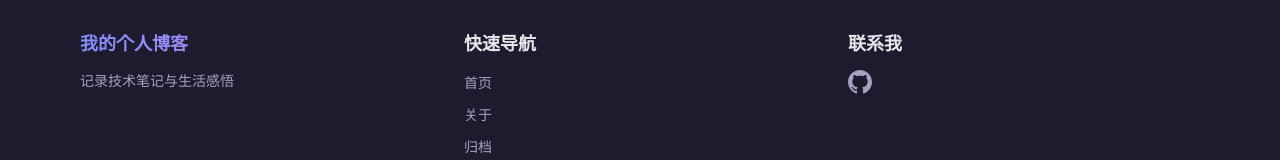
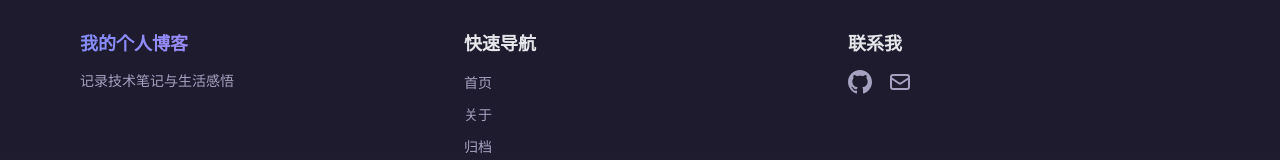
Before and after one commit to taikulai/blog, a Next.js app: page / in a window 1280 px wide. Shown: the part 1102-1262 px from the top of the page. Built offline with nearby package versions, Linux system fonts and the light colour scheme.

Commit message:
fix: 根据环境变量动态设置basePath和assetPrefix
在生产环境中使用'/blog'路径，开发环境使用根路径

```diff
--- a/components/Footer.tsx
+++ b/components/Footer.tsx
@@ -31,8 +31,13 @@ export default function Footer() {
           <div>
             <h3 className="text-lg font-semibold text-gray-200 mb-3">联系我</h3>
             <div className="flex gap-4">
-              <a href="https://github.com" target="_blank" rel="noopener noreferrer" className="text-dark-300 hover:text-neon-cyan transition-colors">
+              <a href="https://github.com/taikulai" target="_blank" rel="noopener noreferrer" className="text-dark-300 hover:text-neon-cyan transition-colors" title="GitHub">
                 <svg className="w-6 h-6" fill="currentColor" viewBox="0 0 24 24"><path d="M12 0c-6.626 0-12 5.373-12 12 0 5.302 3.438 9.8 8.207 11.387.599.111.793-.261.793-.577v-2.234c-3.338.726-4.033-1.416-4.033-1.416-.546-1.387-1.333-1.756-1.333-1.756-1.089-.745.083-.729.083-.729 1.205.084 1.839 1.237 1.839 1.237 1.07 1.834 2.807 1.304 3.492.997.107-.775.418-1.305.762-1.604-2.665-.305-5.467-1.334-5.467-5.931 0-1.311.469-2.381 1.236-3.221-.124-.303-.535-1.524.117-3.176 0 0 1.008-.322 3.301 1.23.957-.266 1.983-.399 3.003-.404 1.02.005 2.047.138 3.006.404 2.291-1.552 3.297-1.23 3.297-1.23.653 1.653.242 2.874.118 3.176.77.84 1.235 1.911 1.235 3.221 0 4.609-2.807 5.624-5.479 5.921.43.372.823 1.102.823 2.222v3.293c0 .319.192.694.801.576 4.765-1.589 8.199-6.086 8.199-11.386 0-6.627-5.373-12-12-12z"/></svg>
+              </a>
+              <a href="mailto:1476998537@qq.com" className="text-dark-300 hover:text-neon-cyan transition-colors" title="Email">
+                <svg className="w-6 h-6" fill="none" stroke="currentColor" viewBox="0 0 24 24">
+                  <path strokeLinecap="round" strokeLinejoin="round" strokeWidth={2} d="M3 8l7.89 5.26a2 2 0 002.22 0L21 8M5 19h14a2 2 0 002-2V7a2 2 0 00-2-2H5a2 2 0 00-2 2v10a2 2 0 002 2z" />
+                </svg>
               </a>
             </div>
           </div>
--- a/next.config.js
+++ b/next.config.js
@@ -3,8 +3,8 @@ const nextConfig = {
   reactStrictMode: true,
   swcMinify: true,
   output: 'export',
-  basePath: '/blog',
-  assetPrefix: '/blog/',
+  basePath: process.env.NODE_ENV === 'production' ? '/blog' : '',
+  assetPrefix: process.env.NODE_ENV === 'production' ? '/blog/' : '/',
   images: {
     unoptimized: true,
   },
```
